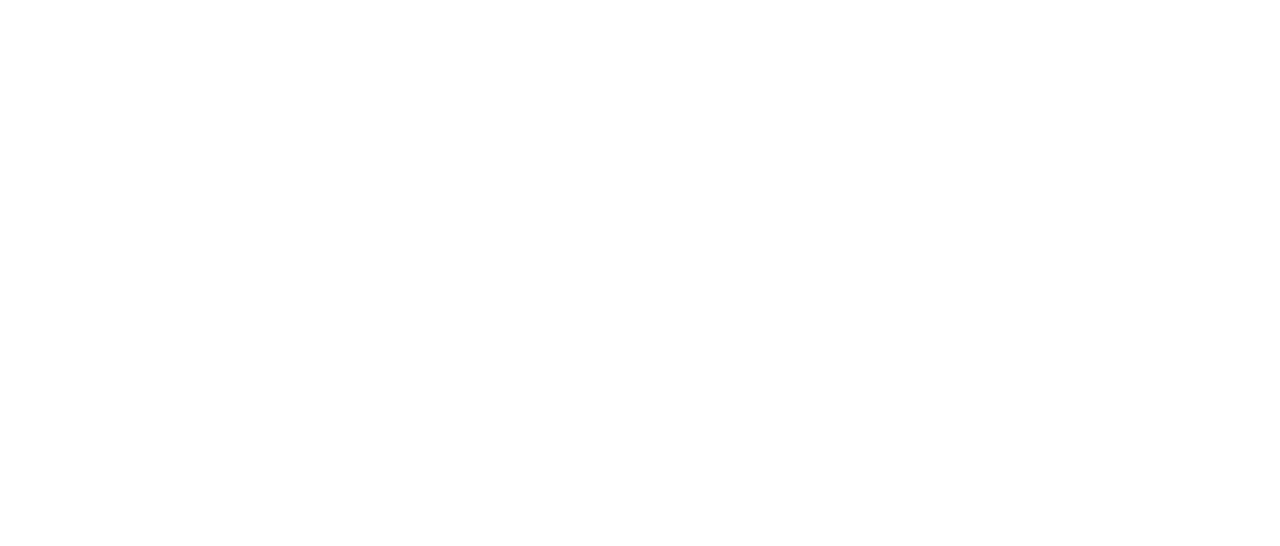
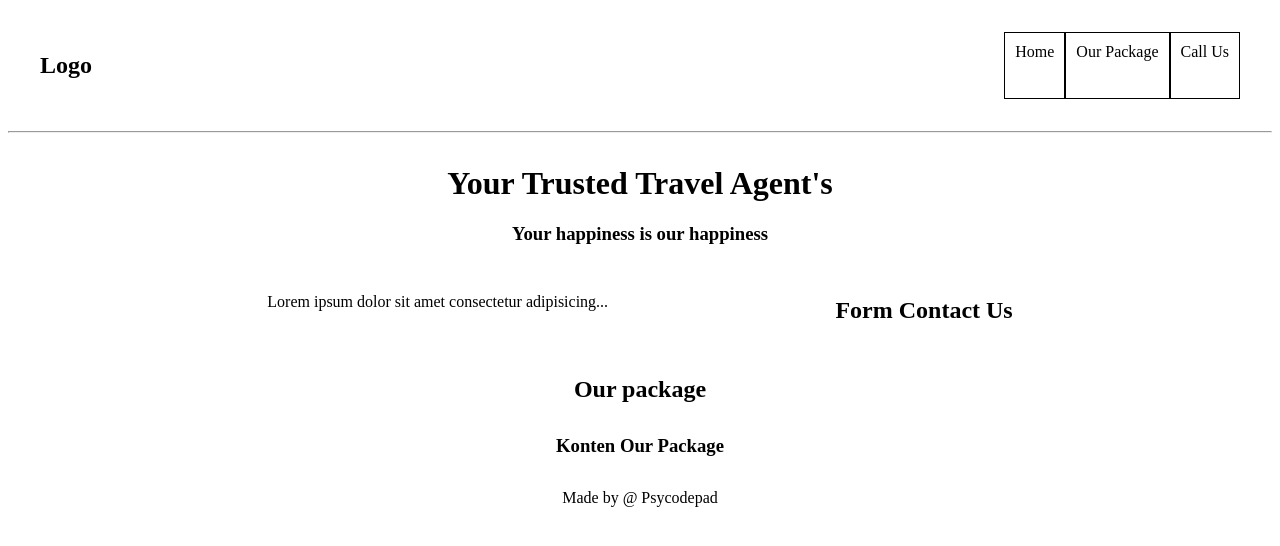
Before and after one commit to revou-fundamental-course/11-nov-24-yoshuabw, a plain HTML site: page index.html in a window 1280 px wide. Drawn offline with Linux system fonts and the light colour scheme.

Commit message:
second commit

```diff
--- a/css/style.css
+++ b/css/style.css
@@ -0,0 +1,44 @@
+
+header, main {
+    margin: 32px;
+}
+.main-header{
+    display: flex;
+    justify-content: space-between;
+}
+
+.main-article{
+    display: flex;
+    justify-content: space-evenly;
+}
+
+.main-logo{
+
+}
+
+nav {
+    display: flex;
+}
+
+.navbar{
+    color: black;
+    text-decoration: none;
+    border: 1px solid;
+    padding: 10px;
+}
+
+.main-article-header{
+    text-align: center;
+}
+
+.our-pacakge-header{
+    text-align: center;
+}
+
+.our-pacakge-content{
+    text-align: center;
+}
+
+footer{
+    text-align: center;
+}
--- a/index.html
+++ b/index.html
@@ -7,6 +7,53 @@
     <title>Document</title>
 </head>
 <body>
+    <header class="main-header">
+        <div class="main-logo">
+            <h2>Logo</h2>
+        </div>
+        <nav>
+            <a class="navbar" href="#">Home</a>
+            <a class="navbar" href="#">Our Package</a>
+            <a class="navbar" href="#">Call Us</a>
+        </nav>
 
+    </header>
+
+    <hr />
+
+    <main>
+        <header class="main-article-header">
+            <h1>Your Trusted Travel Agent's</h1>
+            <h3>Your happiness is our happiness</h3>
+        </header>
+
+        <article class="main-article">
+            <!-- Konten banner auto slide -->
+            <section>
+                <div class="banner-autoslide">
+                    <p>Lorem ipsum dolor sit amet consectetur adipisicing...</p>
+                </div>
+            </section>
+            <!-- Form Contact Us -->
+            <section>
+                <h2>Form Contact Us</h2>
+            </section>
+        </article>
+
+        <!-- konten our package -->
+        <article>
+            <header class="our-pacakge-header">
+                <h1>Our package</h1>
+            </header>
+
+            <section class="our-pacakge-content">
+                <h1>Konten Our Package</h1>
+            </section>
+        </article>
+    </main>
+
+    <footer>
+        <p>Made by @ Psycodepad</p>
+    </footer>
 </body>
 </html>
```
